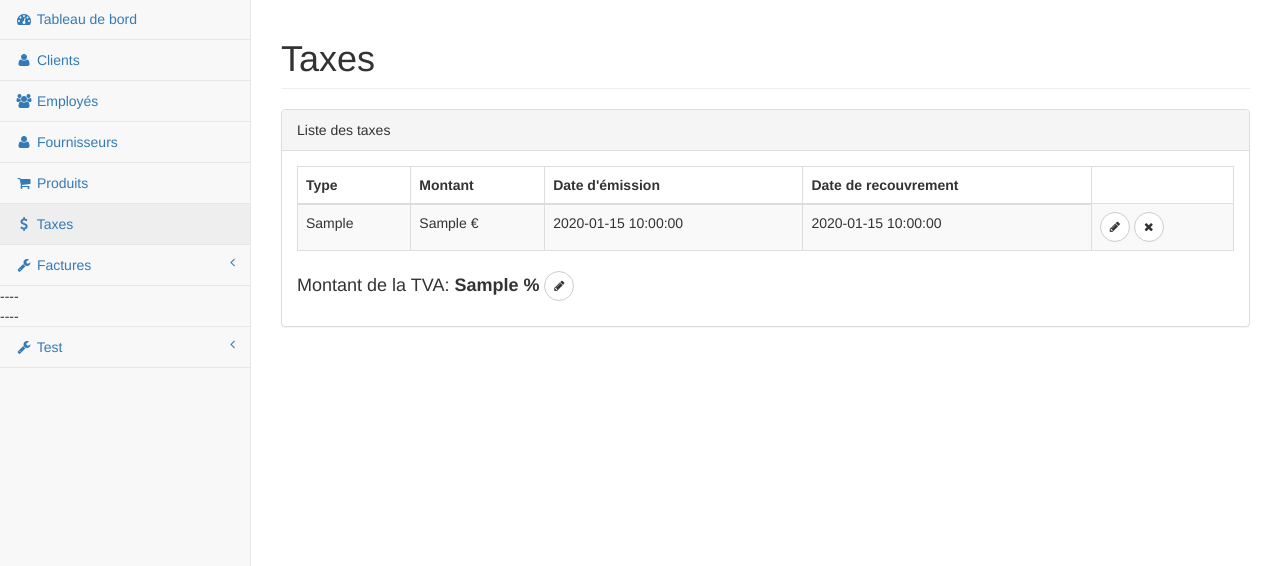
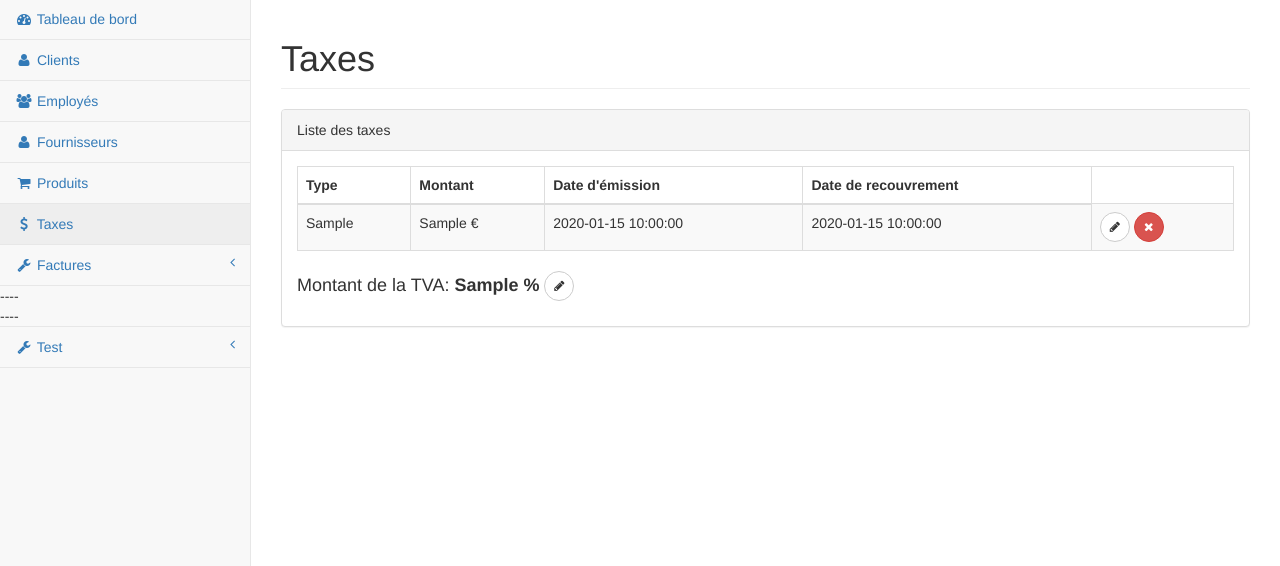
Before and after one commit to riritueur/KatsudoDM, a PHP site: page /pages/taxe.php in a window 1280 px wide. Shown: the part 52-618 px from the top of the page. Run offline with PHP 8.4, Linux system fonts and the light colour scheme; tables that the repository leaves empty or names only in its code hold one stand-in row (values such as "Sample post").

Commit message:
tapapoule

```diff
--- a/dist/css/sb-admin-2.css
+++ b/dist/css/sb-admin-2.css
@@ -3,6 +3,12 @@
  * Copyright 2013-2016 Start Bootstrap
  * Licensed under MIT (https://github.com/BlackrockDigital/startbootstrap/blob/gh-pages/LICENSE)
  */
+.table-hover-p {
+  background-color: rgba(0, 0, 0, 0.7);
+  color: white;
+  transition: all 0.1s ease-in-out;
+}
+
 body {
   background-color: #f8f8f8;
 }
--- a/pages/client.php
+++ b/pages/client.php
@@ -51,7 +51,6 @@
 					}
 				?>
 
-<<<<<<< HEAD
         <div id="page-wrapper">
             <div class="row">
                 <div class="col-lg-12">
--- a/pages/fournisseur.php
+++ b/pages/fournisseur.php
@@ -51,7 +51,6 @@
 					}
 				?>
 
-<<<<<<< HEAD
         <div id="page-wrapper">
             <div class="row">
                 <div class="col-lg-12">
--- a/pages/taxe.php
+++ b/pages/taxe.php
@@ -89,8 +89,8 @@
 																<button type="button" class="btn btn-default btn-circle">
 																	<i class="fa fa-pencil"></i>
 																</button>
-																<button type="button" class="btn btn-default btn-circle">
-																	<i class="fa fa-times"></i>
+																<button type="button" class="btn btn-danger btn-circle">
+																	<i class="fa fa-times danger"></i>
 																</button>
 															</td>'.'
 															</tr>';
```
Lines whose indentation alone changed are shown as unchanged.
